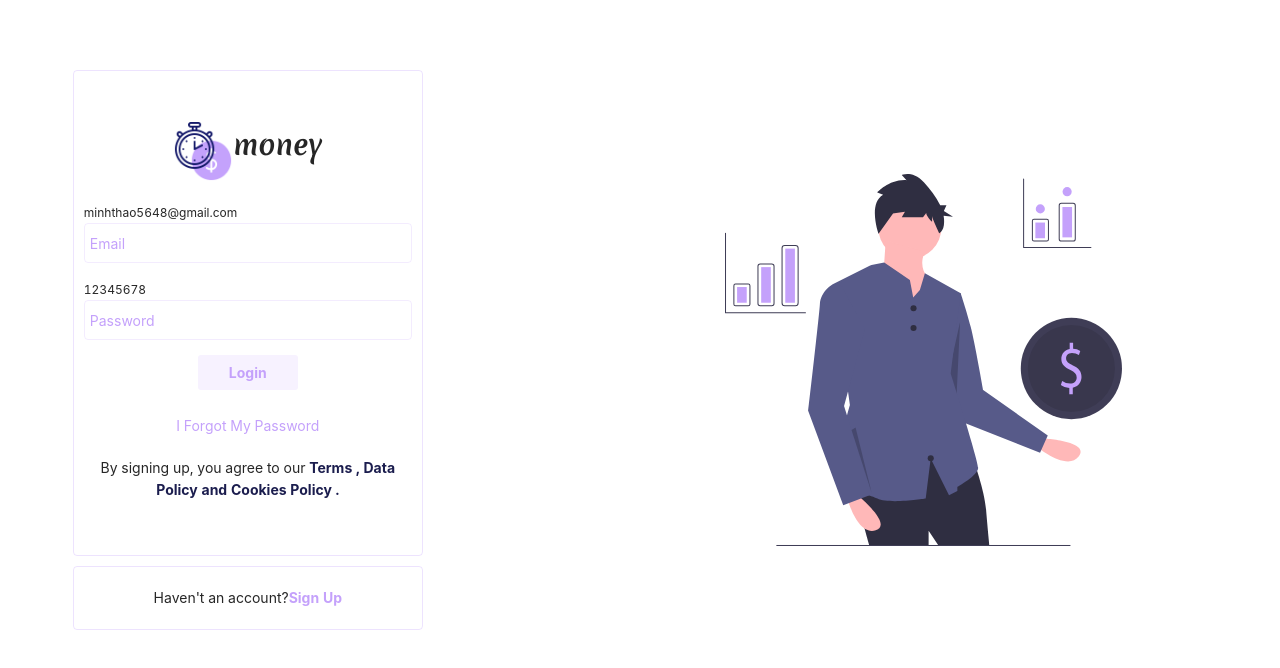
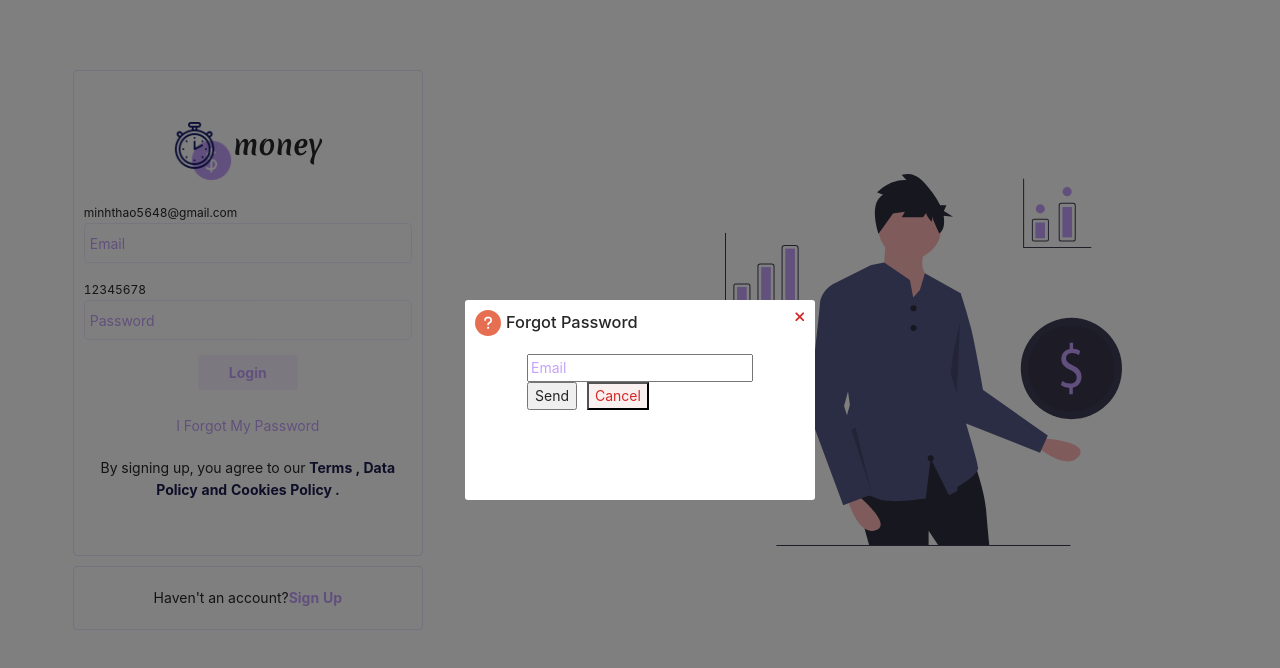
Before and after one commit to minhthao56/money-app, a React (Create React App) app in the folder client/: page /user/login in a window 1280 px wide. Both pictures are taken after a click on the element "I Forgot My Password". Shown: the top 668 px of the page. Built offline with nearby package versions, Linux system fonts and the light colour scheme.

Commit message:
fix call api

```diff
--- a/client/src/Containers/Login.js
+++ b/client/src/Containers/Login.js
@@ -1,14 +1,61 @@
-import React from "react";
+import React, { useState } from "react";
 import { Row, Col } from "antd";
-
+import { useHistory } from "react-router-dom";
+// SCSS
 import "./SiguUp.scss";
-
+//Componets
 import { FormLogin, ImageLogin } from "../components/Login";
+import { ForgotPassword } from "../components/Modal";
+// AIP services
+import apiLogin from "../services/apiClientAxios/apiLogin";
+import aipForgotPass from "../services/apiClientAxios/apiForgotPass";
 
 export default function User() {
+  const [mesErr, setMesErr] = useState("");
+  const [isErrLogin, setIsErrLogin] = useState(false);
+  const [isShowForgotPass, setIsShowForgotPass] = useState(false);
+  let history = useHistory();
   const DarkMode = JSON.parse(localStorage.getItem("dark"));
-
+  // Handle Show and close pass
+  const handleShowForgotPass = () => {
+    setIsShowForgotPass(true);
+  };
+  const handleCloseForgotPass = () => {
+    setIsShowForgotPass(false);
+  };
+  // handle Login
+  const handleLogin = (values) => {
+    apiLogin
+      .postLogin(values)
+      .then((res) => {
+        if (res) {
+          localStorage.setItem("token", res.toString());
+          window.location.replace("/");
+        } else {
+          history.push("/user/login");
+        }
+      })
+      .catch((err) => {
+        if (err.response === undefined) {
+          console.log(err);
+        } else if (err.response.status === 401) {
+          setIsErrLogin(true);
+          setMesErr(err.response.data.msg);
+        }
+      });
+  };
+  // handleFogotPassword
+  const handleFogotPassword = (values) => {
+    aipForgotPass.postForgot(values).then((res) => handleCloseForgotPass());
+  };
   return (
+    <div>
+      {isShowForgotPass && (
+        <ForgotPassword
+          handleCloseForgotPass={handleCloseForgotPass}
+          handleFogotPassword={handleFogotPassword}
+        />
+      )}
       <div
         className={
           DarkMode ? "containe-signup dark-containe-signup" : "containe-signup"
@@ -16,12 +63,18 @@ export default function User() {
       >
         <Row className="row-signup">
           <Col xs={24} sm={24} md={24} lg={12} xl={12} className="col22-signup">
-          <FormLogin />
+            <FormLogin
+              handleShowForgotPass={handleShowForgotPass}
+              handleLogin={handleLogin}
+              mesErr={mesErr}
+              isErrLogin={isErrLogin}
+            />
           </Col>
           <Col xs={0} sm={0} md={0} lg={12} xl={12}>
             <ImageLogin />
           </Col>
         </Row>
       </div>
+    </div>
   );
 }
--- a/client/src/Containers/SignUp.js
+++ b/client/src/Containers/SignUp.js
@@ -1,12 +1,33 @@
-import React from "react";
+import React, { useState } from "react";
 import { Row, Col } from "antd";
-
+import { useHistory } from "react-router-dom";
+// components
 import { ImageSignUp, FromSignUp } from "../components/SignUp";
-
+//scss
 import "./SiguUp.scss";
+//AIP
+import apiSignUp from "../services/apiClientAxios/apiSignUp";
 
 export default function User() {
+  const [isErrCreateUser, setIsErrCreateUser] = useState(false);
   const DarkMode = JSON.parse(localStorage.getItem("dark"));
+  let history = useHistory();
+
+  const handleSignUp = (values) => {
+    apiSignUp
+      .postSign(values)
+      .then((res) => {
+        history.push("/user/login");
+      })
+      .catch((err) => {
+        if (err.response === undefined) {
+          console.log(err);
+        } else if (err.response.status === 400) {
+          setIsErrCreateUser(true);
+          console.log(err.response.data.msg);
+        }
+      });
+  };
 
   return (
     <div
@@ -16,7 +37,10 @@ export default function User() {
     >
       <Row className="row-signup">
         <Col xs={0} sm={0} md={0} lg={12} xl={12}>
-          <ImageSignUp />
+          <ImageSignUp
+            handleSignUp={handleSignUp}
+            isErrCreateUser={isErrCreateUser}
+          />
         </Col>
         <Col xs={24} sm={24} md={24} lg={12} xl={12} className="col22-signup">
           <FromSignUp />
--- a/client/src/components/Login/FormLogin/FormLogin.js
+++ b/client/src/components/Login/FormLogin/FormLogin.js
@@ -1,30 +1,20 @@
-import React, { useState } from "react";
-import { Link, useHistory } from "react-router-dom";
+import React from "react";
+import { Link } from "react-router-dom";
 import { useFormik } from "formik";
 import * as Yup from "yup";
 import { Alert } from "antd";
-
+// Icon
 import ImageFinance from "../../../assets/images/finance.png";
 import DarkImageFinance from "../../../assets/images/time.png";
-// import ForgotPass from "./ForgotPass";
 
-// AIP services
-import apiLogin from "../../../services/apiClientAxios/apiLogin";
-
-export default function FormLogin() {
-  const [mesErr, setMesErr] = useState("");
-  const [isErrLogin, setIsErrLogin] = useState(false);
-  const [isShowForgotPass, setIsShowForgotPass] = useState(false);
-
+export default function FormLogin(props) {
+  const { handleShowForgotPass, handleLogin, isErrLogin, mesErr } = props;
   const DarkMode = JSON.parse(localStorage.getItem("dark"));
-  let history = useHistory();
-
   // Validation
   const LoginSchema = Yup.object().shape({
     email: Yup.string().email("Invalid email").required("Required"),
     password: Yup.string().min(6).max(10),
   });
-
   // hanlde Submit
   const formik = useFormik({
     initialValues: {
@@ -32,37 +22,8 @@ export default function FormLogin() {
       password: "",
     },
     validationSchema: LoginSchema,
-    onSubmit: (values) => {
-      apiLogin
-        .postLogin(values)
-        .then((res) => {
-          if (res) {
-            localStorage.setItem("token", res.toString());
-            window.location.replace("/");
-          } else {
-            history.push("/user/login");
-          }
-        })
-        .catch((err) => {
-          if (err.response === undefined) {
-            console.log(err);
-          } else if (err.response.status === 401) {
-            setIsErrLogin(true);
-            setMesErr(err.response.data.msg);
-          }
-        });
-    },
+    onSubmit: (values) => handleLogin(values),
   });
-
-  // handle Close Forgot Pass
-  const handleCloseForgotPass = () => {
-    setIsShowForgotPass(!isShowForgotPass);
-  };
-  // handle Show Forgot Pass
-  const handleShowForgotPass = () => {
-    setIsShowForgotPass(!isShowForgotPass);
-  };
-
   return (
     <div className="col2-signup">
       <div
@@ -120,7 +81,9 @@ export default function FormLogin() {
             Login
           </button>
           <div className="forgot-pass">
-            <span onClick={handleShowForgotPass}>I Forgot My Password</span>
+            <span onClick={() => handleShowForgotPass()}>
+              I Forgot My Password
+            </span>
           </div>
         </form>
         <p className="policy">
--- a/client/src/components/Modal/ForgotPassword/Forgot.scss
+++ b/client/src/components/Modal/ForgotPassword/Forgot.scss
@@ -1,4 +1,4 @@
-@import "../../CSSSRecylce/mixin.scss";
+@import "../../../assets/scss/mixin.scss";
 
 .container-form-fogot {
     position: fixed;
--- a/client/src/components/Modal/ForgotPassword/ForgotPass.js
+++ b/client/src/components/Modal/ForgotPassword/ForgotPass.js
@@ -1,28 +1,26 @@
-import React, { useState } from "react";
-import axios from "axios";
-
+import React from "react";
+import { useFormik } from "formik";
+import * as Yup from "yup";
+// scss
 import "./Forgot.scss";
 
 export default function ForgotPass(props) {
-  const [email, setEmail] = useState();
+  const { handleCloseForgotPass, handleFogotPassword } = props;
+  const dark = JSON.parse(localStorage.getItem("dark"));
+  // Validation
+  const LoginSchema = Yup.object().shape({
+    email: Yup.string().email("Invalid email").required("Required"),
+    password: Yup.string().min(6).max(10),
+  });
+  // hanlde Submit
+  const formik = useFormik({
+    initialValues: {
+      email: "",
+    },
+    validationSchema: LoginSchema,
+    onSubmit: (values) => handleFogotPassword(values),
+  });
 
-  const { handleCloseForgotPass } = props;
-  const dark = JSON.parse(localStorage.getItem("dark"));
-  const url = "https://be-money.herokuapp.com/";
-
-  // handle Value Email
-  const handleValueEmail = (event) => {
-    const value = event.target.value;
-    setEmail(value);
-  };
-  // handle Submit Fotgot Pass
-  const handleSubmitFotgotPass = async (event) => {
-    event.preventDefault();
-    const forgotEmail = { email: email };
-    const res = await axios.post(url + "users/forgot", forgotEmail);
-    console.log(res.data);
-    setEmail("");
-  };
   return (
     <div className="container-form-fogot">
       <div
@@ -43,13 +41,16 @@ export default function ForgotPass(props) {
           ></i>
         </div>
         <div className="form-send-address">
-          <form onSubmit={handleSubmitFotgotPass}>
+          <form onSubmit={formik.handleSubmit}>
             <input
               type="email"
-              placeholder="Your email"
-              onChange={handleValueEmail}
-              value={email}
-              required
+              name="email"
+              id="email"
+              value={formik.values.email}
+              placeholder="Email"
+              onChange={formik.handleChange}
+              onBlur={formik.handleBlur}
+              className={formik.errors.email ? "err-validation" : null}
             />
             <div
               className={
--- a/client/src/components/Modal/index.js
+++ b/client/src/components/Modal/index.js
@@ -1,2 +1,3 @@
 export { default as ModalCategory } from "./ModalCategory/ModalCategory";
 export { default as ModalChooseCurrency } from "./ChooseCurrency/ChooseCurrency";
+export { default as ForgotPassword } from "./ForgotPassword/ForgotPass";
--- a/client/src/components/SignUp/FromSignUp/FromSignUp.js
+++ b/client/src/components/SignUp/FromSignUp/FromSignUp.js
@@ -1,22 +1,15 @@
-import React, { useState } from "react";
-import axios from "axios";
+import React from "react";
 import { Link } from "react-router-dom";
-import { useHistory } from "react-router-dom";
 import Alert from "@material-ui/lab/Alert";
-
 import { useFormik } from "formik";
 import * as Yup from "yup";
-
+//Icon
 import ImageFinance from "../../../assets/images/finance.png";
 import DarkImageFinance from "../../../assets/images/time.png";
 
-export default function FromSignUp() {
-  const [isErrCreateUser, setIsErrCreateUser] = useState(false);
+export default function FromSignUp(props) {
   const DarkMode = JSON.parse(localStorage.getItem("dark"));
-
-  const url = "https://be-money.herokuapp.com/";
-  let history = useHistory();
-
+  const { handleSignUp, isErrCreateUser } = props;
   // Validation
   const SignUpSchema = Yup.object().shape({
     email: Yup.string().email("Invalid email").required("Required"),
@@ -30,21 +23,7 @@ export default function FromSignUp() {
       password: "",
     },
     validationSchema: SignUpSchema,
-    onSubmit: (values) => {
-      axios
-        .post(url + "users/signup", values)
-        .then((res) => {
-          history.push("/user/login");
-        })
-        .catch((err) => {
-          if (err.response === undefined) {
-            console.log(err);
-          } else if (err.response.status === 400) {
-            setIsErrCreateUser(true);
-            console.log(err.response.data.msg);
-          }
-        });
-    },
+    onSubmit: (values) => handleSignUp(values),
   });
 
   return (
@@ -85,7 +64,6 @@ export default function FromSignUp() {
             <span className="msg-err">
               {formik.touched.email && formik.errors.email}
             </span>
-
             <input
               type="email"
               name="email"
--- /dev/null
+++ b/client/src/services/apiClientAxios/apiForgotPass.js
@@ -0,0 +1,9 @@
+import axiosClient from "./index";
+
+const apiForgot = {
+  postForgot: (data) => {
+    const url = "users/forgot";
+    return axiosClient.post(url, data);
+  },
+};
+export default apiForgot;
--- /dev/null
+++ b/client/src/services/apiClientAxios/apiSignUp.js
@@ -0,0 +1,9 @@
+import axiosClient from "./index";
+
+const apiSignUp = {
+  postSign: (data) => {
+    const url = "users/signup";
+    return axiosClient.post(url, data);
+  },
+};
+export default apiSignUp;
```
Also changed, not shown: client/src/services/apiOtherServies/apiCurrencyRate.js (added), client/src/services/apiOtherServies/apiWeather.js (added). Lines whose indentation alone changed are shown as unchanged.
